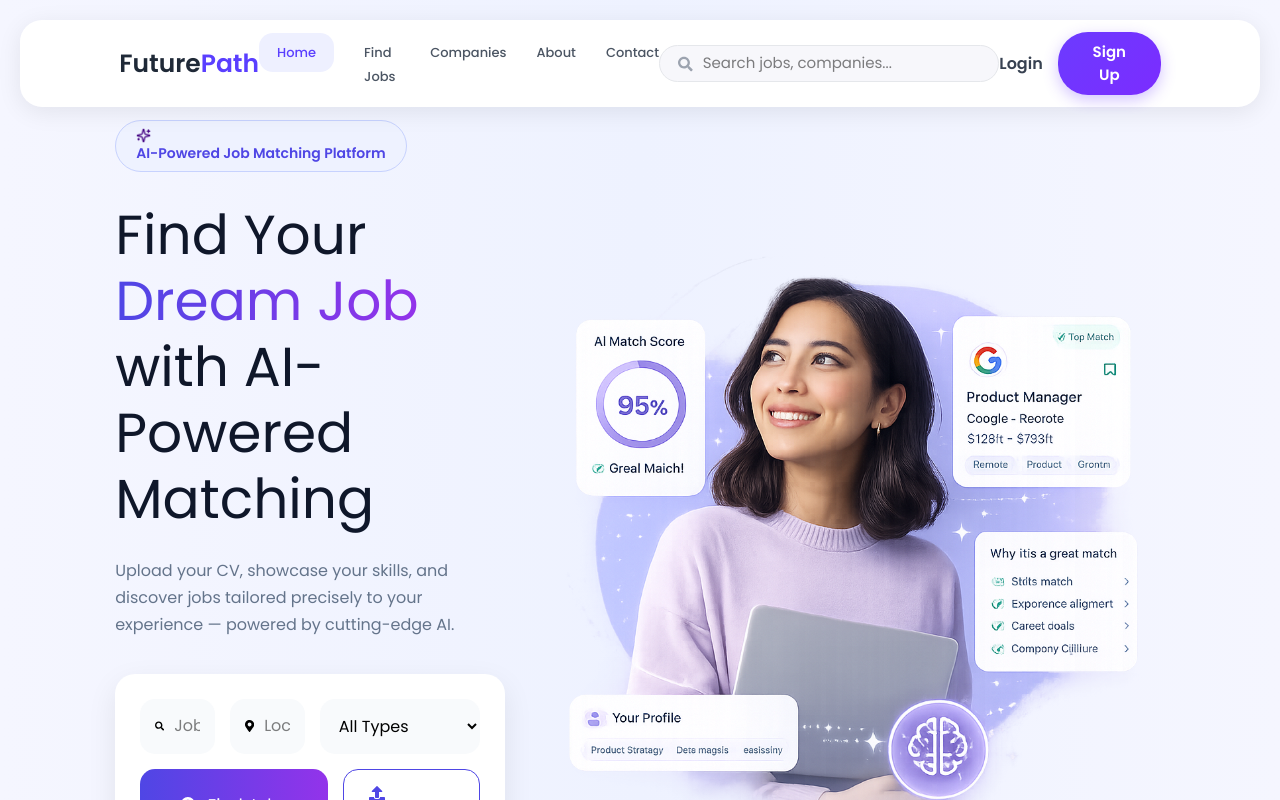
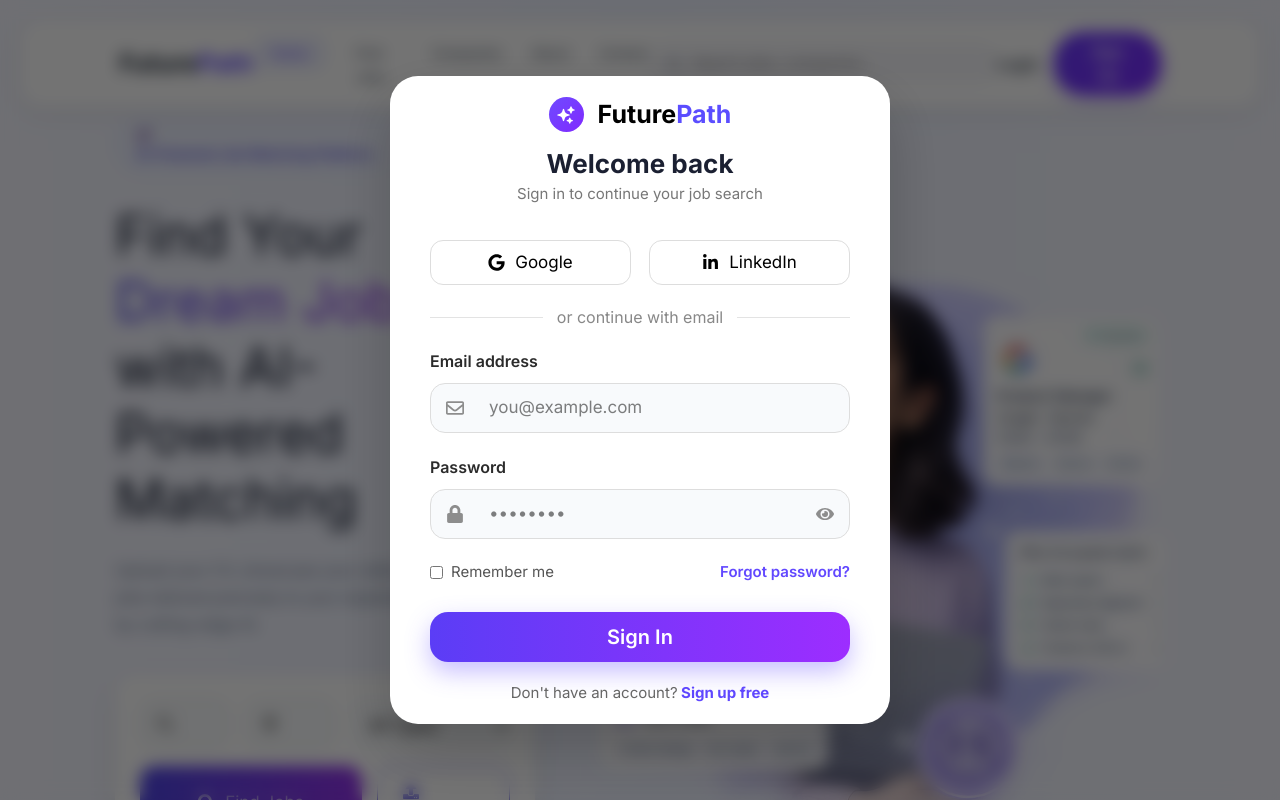
Before and after one commit to thakshilamadhushan/hict22013-FuturePath, a React (Vite) app in the folder Frontend/: page / in a window 1280 px wide. Both pictures are taken after a click on the button "Login". Shown: the top 800 px of the page. Built offline with nearby package versions, Linux system fonts and the light colour scheme.

Commit message:
Add login page popup

```diff
--- a/Frontend/package.json
+++ b/Frontend/package.json
@@ -14,7 +14,7 @@
     "lucide-react": "^1.25.0",
     "react": "^19.2.6",
     "react-dom": "^19.2.6",
-    "react-icons": "^5.6.0",
+    "react-icons": "^5.7.0",
     "react-router-dom": "^7.18.1",
     "tailwindcss": "^4.3.3"
   },
--- /dev/null
+++ b/Frontend/src/components/Login/LoginModal.css
@@ -0,0 +1,318 @@
+@import url('https://fonts.googleapis.com/css2?family=Inter:wght@400;500;600;700&display=swap');
+
+*{
+    margin:0;
+    padding:0;
+    box-sizing:border-box;
+    font-family:'Inter',sans-serif;
+}
+
+body{
+    background:#2d0f7d;
+}
+
+/* Overlay */
+
+.login-overlay{
+    position:fixed;       /* important */
+    top:0;
+    left:0;
+    width:100%;
+    height:100vh;
+    display:flex;
+    justify-content:center;
+    align-items:center;
+    background:rgba(0,0,0,0.55);
+    -webkit-backdrop-filter:blur(8px);
+    backdrop-filter:blur(8px);
+    z-index:9999;          /* above navbar and home */
+}
+
+/* Modal */
+
+.login-modal{
+    width:100%;
+    text-align: center;
+    max-width:500px;
+    background:#fff;
+    border-radius:28px;
+    padding:20px 40px;
+    box-shadow:0 25px 60px rgba(0,0,0,.2);
+}
+
+/* Top */
+
+.login-top{
+    display:flex;
+    justify-content:space-between;
+    align-items:center;
+    align-content: center;
+    justify-content: center;
+    margin-bottom:10px;
+}
+
+.brand{
+    display:flex;
+    align-items:center;
+    gap:14px;
+}
+
+.brand-icon{
+    width:35px;
+    height:35px;
+    border-radius:50%;
+    background:linear-gradient(
+    135deg,
+    #6f4bff,
+    #8029ff
+    );
+    color:#fff;
+    display:flex;
+    justify-content:center;
+    align-items:center;
+    font-size:20px;
+}
+
+.brand h2{
+    font-size:25px;
+    font-weight:700;
+}
+
+.brand span{
+    color:#5b4dff;
+}
+
+.close-btn{
+    display: none;
+}
+
+/* Headings */
+
+.login-modal h1{
+    font-size:26px;
+    font-weight: 700;
+    color:#1b2032;
+
+}
+
+.subtitle{
+    color:#777;
+    margin-bottom:35px;
+    font-size:15px;
+
+}
+
+/* Social */
+
+.social-buttons{
+    display:flex;
+    gap:18px;
+}
+
+.social-buttons button{
+    flex:1;
+    height:45px;
+    border-radius:13px;
+    border:1px solid #ddd;
+    background:#fff;
+    cursor:pointer;
+    display:flex;
+    justify-content:center;
+    align-items:center;
+    gap:10px;
+    font-size:17px;
+    transition:.3s;
+}
+
+.social-buttons button:hover{
+    border-color:#6a4bff;
+    color:#6a4bff;
+}
+
+/* Divider */
+
+.divider{
+    display:flex;
+    align-items:center;
+    margin:20px 0;
+}
+
+.divider::before,
+.divider::after{
+    content:"";
+    flex:1;
+    height:1px;
+    background:#e3e3e3;
+}
+
+.divider span{
+    margin:0 14px;
+    color:#888;
+
+}
+
+/* Inputs */
+.input-group{
+    margin-bottom:22px;
+    text-align: left;
+}
+
+.input-group label{
+    display:block;
+    margin-bottom:10px;
+    font-weight:600;
+    color:#2b2b2b;
+
+}
+
+.input-box{
+    display:flex;
+    align-items:center;
+    border:1px solid #ddd;
+    border-radius:18px;
+    padding:0 18px;
+    height:50px;
+    transition:.3s;
+
+}
+
+.input-box:focus-within{
+    border-color:#6f4bff;
+    box-shadow:0 0 0 3px rgba(111,75,255,.15);
+
+}
+
+.input-box svg{
+    color:#8d8d8d;
+    font-size:18px;
+}
+
+.input-box input{
+    flex:1;
+    border:none;
+    outline:none;
+    padding:0 15px;
+    font-size:17px;
+}
+
+.eye{
+    cursor:pointer;
+}
+
+/* Options */
+
+.options{
+    display:flex;
+    justify-content:space-between;
+    align-items:center;
+    margin:18px 0 28px;
+    font-size: 15px;
+}
+
+.remember{
+    display:flex;
+    align-items:center;
+    gap:8px;
+    color:#555;
+}
+
+.options a{
+    color:#6248ff;
+    text-decoration:none;
+    font-weight:600;
+}
+
+/* Login */
+
+.modallogin-btn{
+    width:100%;
+    height:50px;
+    border:none;
+    border-radius:18px;
+    cursor:pointer;
+    color:#fff;
+    font-size:20px;
+    font-weight:600;
+    background:linear-gradient(
+    90deg,
+    #5b3df6,
+    #9d2dff
+    );
+    box-shadow:0 10px 25px rgba(98,72,255,.35);
+    transition:.3s;
+}
+
+.modallogin-btn:hover{
+    transform:translateY(-2px);
+
+}
+
+/* Signup */
+
+.modalsignup{
+    text-align:center;
+    margin-top:20px;
+    color:#666;
+    font-size: 15px;
+}
+
+.modalsignup a{
+    color:#5f47ff;
+    text-decoration:none;
+    font-weight:700;
+}
+
+/* Responsive */
+
+@media(max-width:768px){
+
+.login-modal{
+    margin: 2% 5%;
+    padding:20px;
+    border-radius:22px;
+}
+
+.close-btn{
+    display: block;
+    border:none;
+    background:none;
+    font-size:22px;
+    cursor:pointer;
+    color:#8d8d8d;
+    position: absolute;
+    right: 30px;
+}
+
+.login-modal h1{
+    font-size:25px;
+}
+
+.brand-icon{
+    height: 30px;
+    width: 30px;
+}
+
+.brand h2{
+    font-size:20px;
+}
+
+.subtitle{
+    font-size: 14px;
+}
+
+.social-buttons button{
+    height: 40px;
+    font-size: 15px;
+}
+
+.divider{
+    font-size: 14px;
+}
+
+.options{
+    flex-direction:column;
+    gap:15px;
+    align-items:flex-start;
+}
+
+}
--- /dev/null
+++ b/Frontend/src/components/Login/LoginModal.jsx
@@ -0,0 +1,124 @@
+import "./LoginModal.css";
+import {FaGoogle,FaLinkedinIn,FaRegEnvelope,FaLock,FaEye,FaTimes,} from "react-icons/fa";
+import { HiSparkles } from "react-icons/hi2";
+
+export default function LoginModal({closeModal}) {
+  return (
+    <div className="login-overlay" onClick={closeModal}>
+      <div className="login-modal"  onClick={(e)=>e.stopPropagation()}>
+
+        <button className="close-btn" onClick={closeModal}>
+            <FaTimes />
+        </button>
+        {/* Header */}
+
+        <div className="login-top">
+
+          <div className="brand">
+
+            <div className="brand-icon">
+              <HiSparkles />
+            </div>
+
+            <h2>
+              Future<span>Path</span>
+            </h2>
+
+          </div>
+
+
+
+        </div>
+
+        <h1>Welcome back</h1>
+
+        <p className="subtitle">
+          Sign in to continue your job search
+        </p>
+
+        {/* Social Buttons */}
+
+        <div className="social-buttons">
+
+          <button>
+            <FaGoogle />
+            Google
+          </button>
+
+          <button>
+            <FaLinkedinIn />
+            LinkedIn
+          </button>
+
+        </div>
+
+        {/* Divider */}
+
+        <div className="divider">
+          <span>or continue with email</span>
+        </div>
+
+        {/* Email */}
+
+        <div className="input-group">
+
+          <label>Email address</label>
+
+          <div className="input-box">
+            <FaRegEnvelope />
+            <input
+              type="email"
+              placeholder="you@example.com"
+            />
+          </div>
+
+        </div>
+
+        {/* Password */}
+
+        <div className="input-group">
+
+          <label>Password</label>
+
+          <div className="input-box">
+            <FaLock />
+            <input
+              type="password"
+              placeholder="••••••••"
+            />
+            <FaEye className="eye" />
+          </div>
+
+        </div>
+
+        {/* Options */}
+
+        <div className="options">
+
+          <label className="remember">
+
+            <input type="checkbox" />
+
+            Remember me
+
+          </label>
+
+          <a href="/">Forgot password?</a>
+
+        </div>
+
+        {/* Login */}
+
+        <button className="modallogin-btn">
+          Sign In
+        </button>
+
+        <p className="modalsignup">
+          Don't have an account?
+          <a href="/"> Sign up free</a>
+        </p>
+
+      </div>
+    </div>
+  );
+}
--- a/Frontend/src/components/navBar.jsx
+++ b/Frontend/src/components/navBar.jsx
@@ -2,12 +2,15 @@
 import "./navBar.css";
 import { FaBars, FaTimes, FaSearch } from "react-icons/fa";
 import { Link } from "react-router-dom";
+import LoginModal from "./Login/LoginModal";
 
 
 const Navbar = () => {
   const [menuOpen, setMenuOpen] = useState(false);
+  const [showLogin, setShowLogin] = useState(false);
 
   return (
+    <>
     <nav className="navbar">
       <div className="navbar-container">
 
@@ -38,7 +41,7 @@
 
         {/* Buttons */}
         <div className="nav-buttons">
-          <button className="login-btn">Login</button>
+          <button className="login-btn" onClick={()=>setShowLogin(true)}>Login</button>
           <button className="signup-btn">Sign Up</button>
         </div>
 
@@ -52,6 +55,13 @@
 
       </div>
     </nav>
+      {
+          showLogin &&
+          <LoginModal
+              closeModal={()=>setShowLogin(false)}
+          />
+      }
+    </>
   );
 };
 
```
Also changed, not shown: 1 other file (tests, documents, lock files or other folders).
